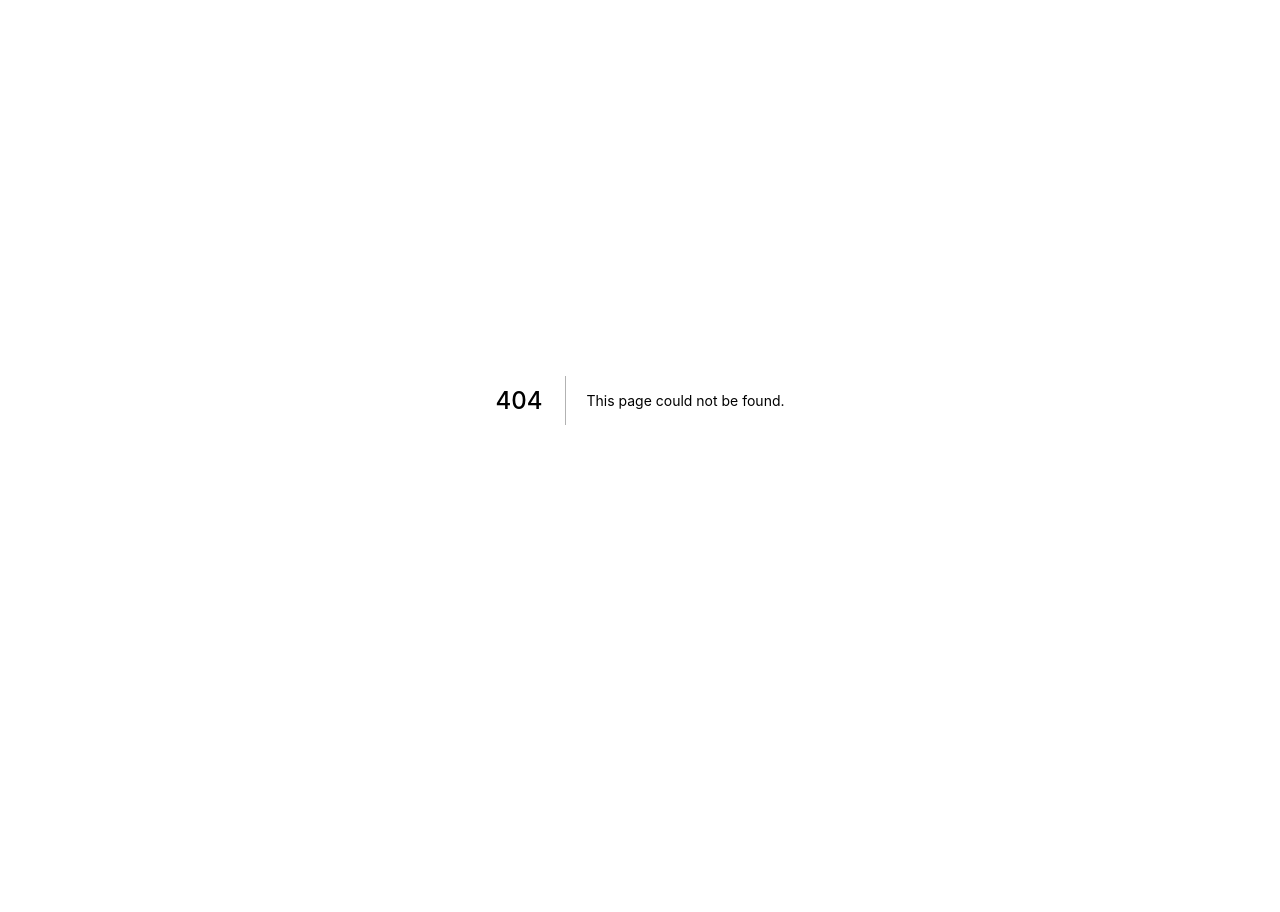
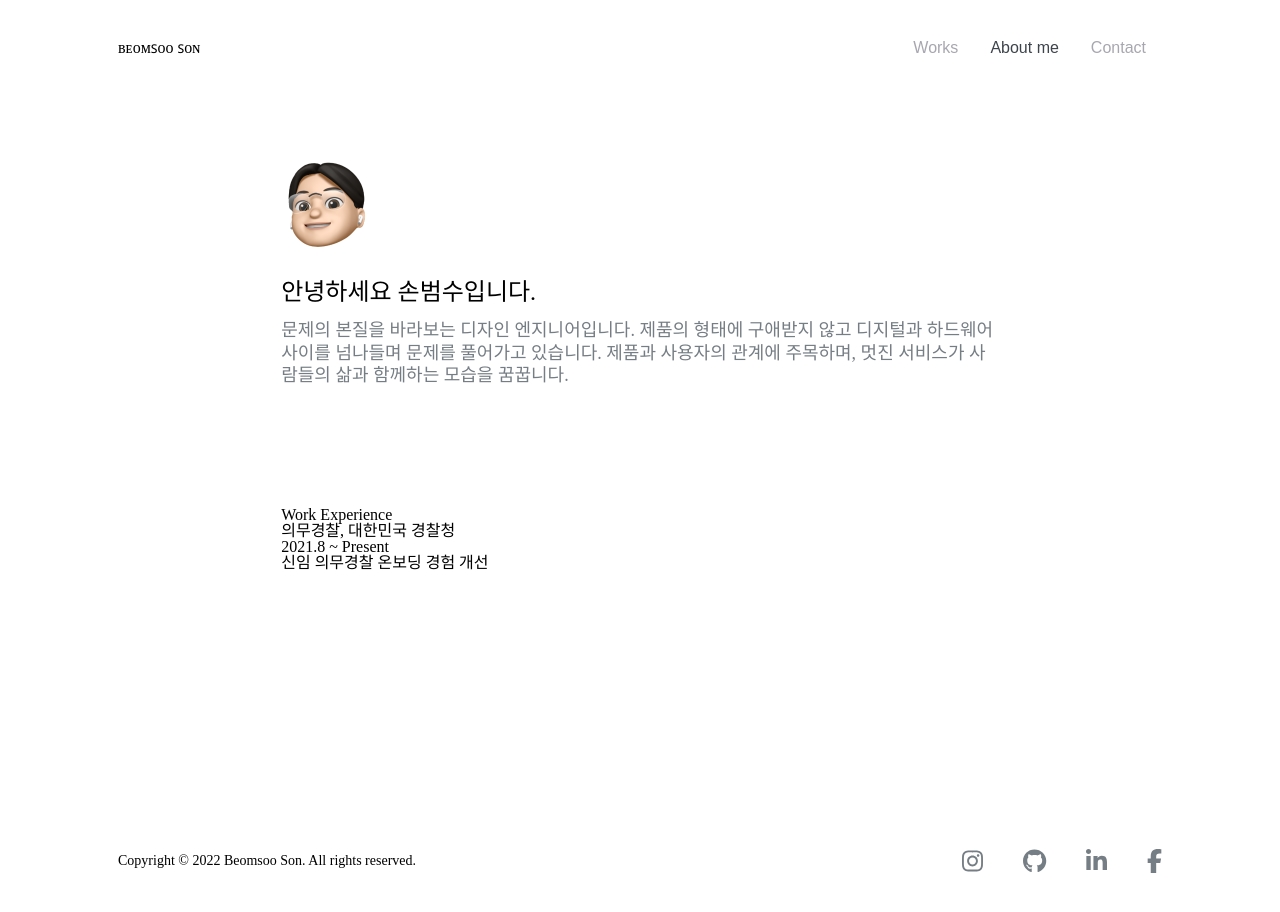
Before and after one commit to k1a11220/portfolio, a Next.js app: page /about in a window 1280 px wide. Before the commit this address had no page. Shown: the top 912 px of the page. Before the commit the page ends 800 px from the top, so only its background shows below. Built offline with nearby package versions, Linux system fonts and the light colour scheme.

Commit message:
Implement about header

```diff
--- /dev/null
+++ b/pages/about.tsx
@@ -0,0 +1,85 @@
+import styled from "@emotion/styled";
+import { NextPage } from "next";
+import Head from "next/head";
+import Image from "next/image";
+import React from "react";
+import { Footer } from "../components/footer";
+import { Navigation } from "../components/navigation";
+import profile from "../public/me.png";
+
+const Header = styled.header`
+  & h1 {
+    font-size: 1.5rem;
+    line-height: 1.25;
+    margin-top: 24px;
+    margin-bottom: 12px;
+  }
+
+  & h3 {
+    font-size: 1.125rem;
+    line-height: 1.25;
+    color: #767e85;
+  }
+`;
+
+const About: NextPage = () => {
+  return (
+    <>
+      <Head>
+        <title>Beomsoo Son - About me</title>
+        <meta
+          name="description"
+          content="Beomsoo Son's portfolio. Product designer, Design Engineer"
+        />
+        <link rel="icon" href="/favicon.ico" />
+      </Head>
+      <Navigation />
+      <div style={{ padding: "96px 0 120px" }}>
+        <div
+          style={{
+            maxWidth: "780px",
+            width: "100%",
+            height: "100%",
+            margin: "auto",
+          }}
+        >
+          <div
+            style={{
+              width: "92%",
+              margin: "auto",
+              maxWidth: "calc(100% - 48px)",
+            }}
+          >
+            <Header>
+              <div style={{ marginTop: "64px" }}>
+                <Image src={profile} width={90} height={90} />
+              </div>
+              <h1>안녕하세요 손범수입니다.</h1>
+              <h3>
+                문제의 본질을 바라보는 디자인 엔지니어입니다. 제품의 형태에
+                구애받지 않고 디지털과 하드웨어 사이를 넘나들며 문제를 풀어가고
+                있습니다. 제품과 사용자의 관계에 주목하며, 멋진 서비스가
+                사람들의 삶과 함께하는 모습을 꿈꿉니다.
+              </h3>
+            </Header>
+            <main style={{ marginTop: "120px" }}>
+              <div>
+                <h3>Work Experience</h3>
+                <div>
+                  <div>
+                    <strong>의무경찰, 대한민국 경찰청</strong>
+                    <p>2021.8 ~ Present</p>
+                    <p>신임 의무경찰 온보딩 경험 개선</p>
+                  </div>
+                </div>
+              </div>
+            </main>
+          </div>
+        </div>
+      </div>
+      <Footer />
+    </>
+  );
+};
+
+export default About;
--- a/pages/index.tsx
+++ b/pages/index.tsx
@@ -34,7 +34,7 @@ const Home: NextPage = () => {
   return (
     <Container>
       <Head>
-        <title>Beomsoo Son</title>
+        <title>Beomsoo Son - Design Engineer & Product Designer</title>
         <meta
           name="description"
           content="Beomsoo Son's portfolio. Product designer, Design Engineer"
@@ -42,7 +42,7 @@ const Home: NextPage = () => {
         <link rel="icon" href="/favicon.ico" />
       </Head>
       <Navigation />
-      <div style={{ padding: "96px 0 120px;" }}>
+      <div style={{ padding: "96px 0 120px" }}>
         <div
           style={{
             maxWidth: "1140px",
```
Also changed, not shown: public/me.png (added).
